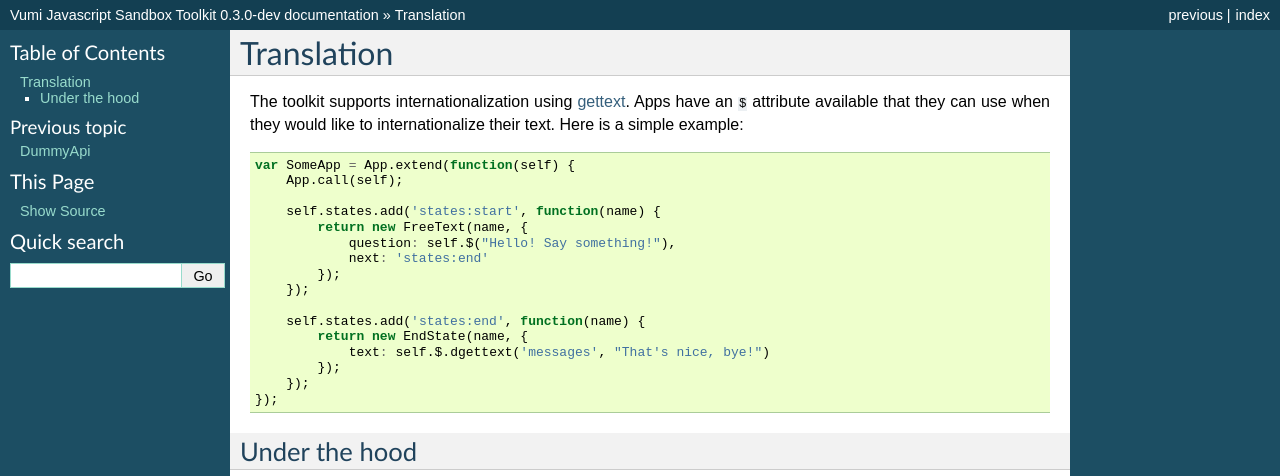
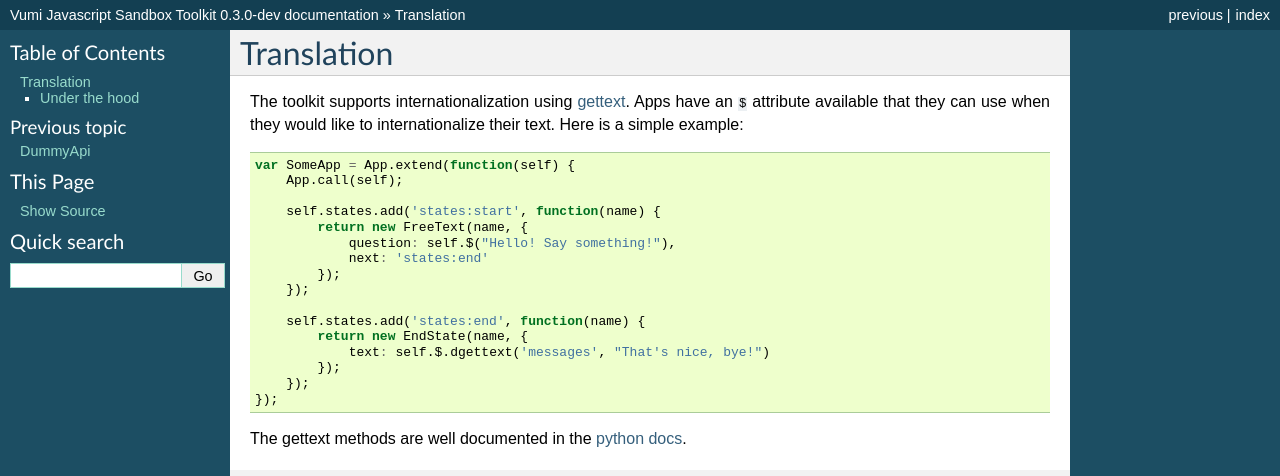
Before and after one commit to praekeltfoundation/vumi-jssandbox-toolkit, a Sphinx documentation site: the page built from docs/translate.rst, in a window 1280 px wide, cut to the strip 0-476 px from the top of the page. Built offline with Sphinx 7.4.7, drawn with Linux system fonts in a browser that asks for light colours.

Commit message:
Refer to the main gettext homepage in translation docs

```diff
--- a/docs/translate.rst
+++ b/docs/translate.rst
@@ -1,12 +1,11 @@
 Translation
 ===========
-
 
 The toolkit supports internationalization using `gettext`_. Apps have an ``$``
 attribute available that they can use when they would like to internationalize
 their text. Here is a simple example:
 
-.. _gettext: http://docs.python.org/2/library/gettext.html
+.. _gettext: http://www.gnu.org/software/gettext/
 
 
 .. code-block:: javascript
@@ -28,6 +27,10 @@
         });
     });
 
+The gettext methods are well documented in the `python docs`_.
+
+.. _python docs: http://docs.python.org/2/library/gettext.html
+
 
 Under the hood
 --------------
```
